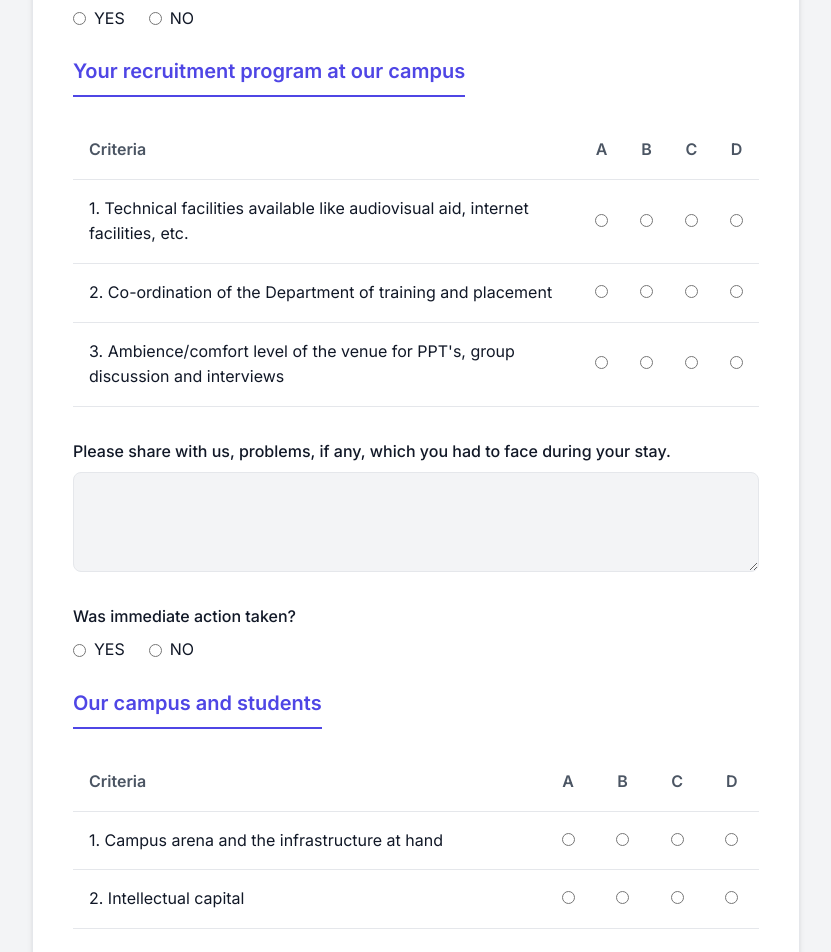
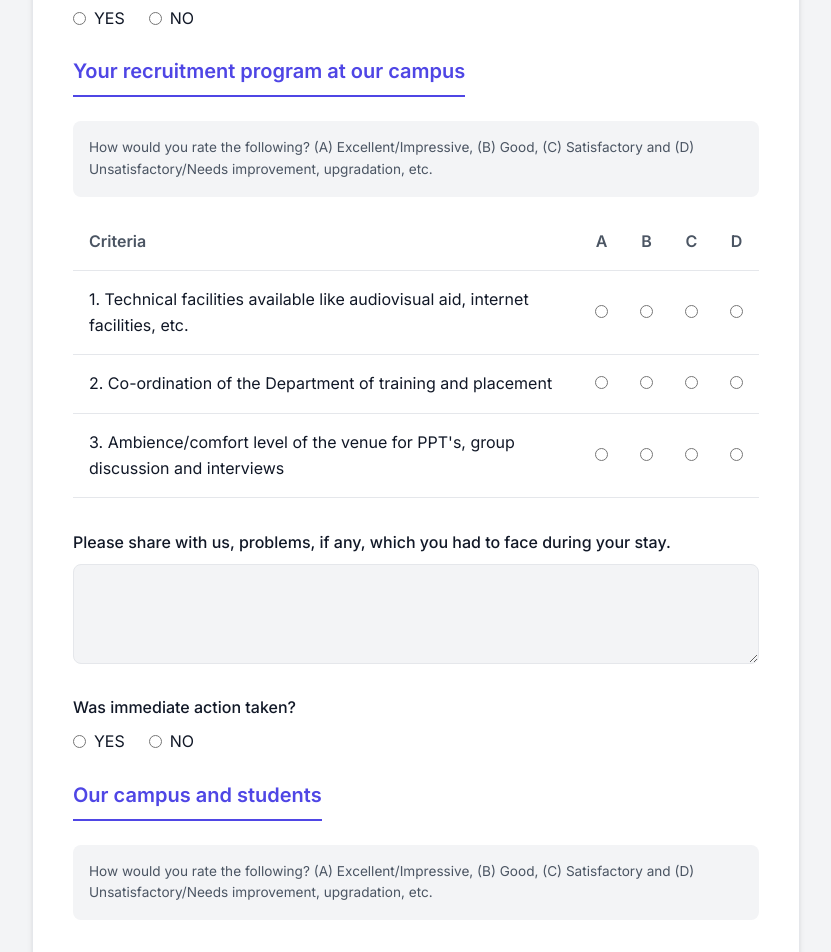
Before and after one commit to Ryuga-17/Career-Development-Cell-Feedback-Form, a React (Vite) app: page / in a window 1280 px wide. Shown: the part 2560-3512 px from the top of the page, without its empty margins (224-1055 px from the left). Built offline with nearby package versions, Linux system fonts and the light colour scheme.

Commit message:
Add missing rating legends to UI sections

```diff
--- a/src/App.jsx
+++ b/src/App.jsx
@@ -262,6 +262,9 @@ function App() {
           </div>
 
           <h3 className="section-title">Your recruitment program at our campus</h3>
+          <div className="rating-legend">
+            How would you rate the following? (A) Excellent/Impressive, (B) Good, (C) Satisfactory and (D) Unsatisfactory/Needs improvement, upgradation, etc.
+          </div>
           <table className="rating-table">
             <thead>
               <tr>
@@ -288,6 +291,9 @@ function App() {
           </div>
 
           <h3 className="section-title">Our campus and students</h3>
+          <div className="rating-legend">
+            How would you rate the following? (A) Excellent/Impressive, (B) Good, (C) Satisfactory and (D) Unsatisfactory/Needs improvement, upgradation, etc.
+          </div>
           <table className="rating-table">
             <thead>
               <tr>
```
